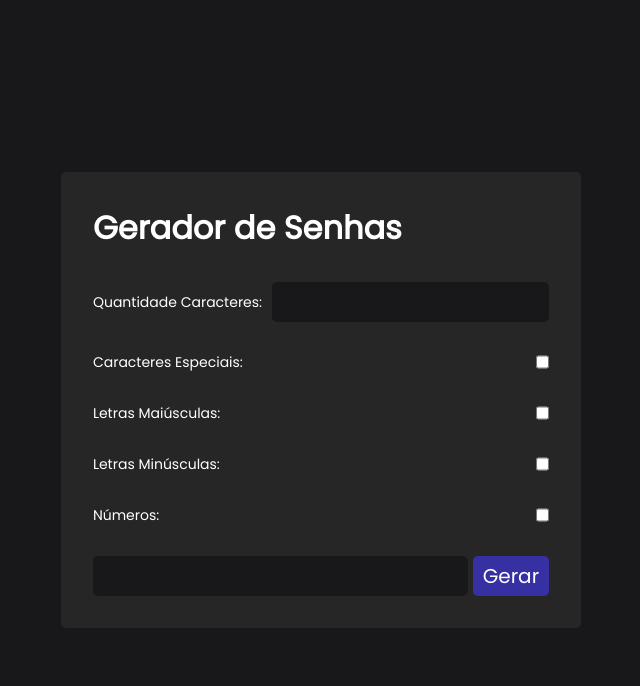
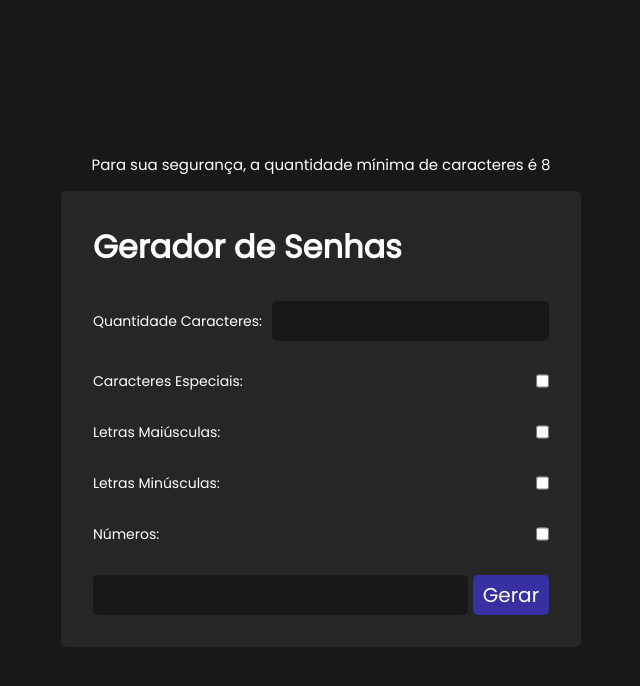
Before and after one commit to Danielmtdc16/password_generator_2, a plain HTML site: page index.html in a window 1280 px wide. Shown: the whole page, without its empty margins (319-959 px from the left). Drawn offline with Linux system fonts and the light colour scheme.

Commit message:
html modificado.

```diff
--- a/index.html
+++ b/index.html
@@ -8,6 +8,8 @@
     <title>Password Genarator</title>
 </head>
 <body>
+
+    <h3 class="warning">Para sua segurança, a quantidade mínima de caracteres é 8</h3>
 
     <div class="container">
 
--- a/script.js
+++ b/script.js
@@ -8,3 +8,13 @@ let result_field = document.getElementById("result_field");
 function randomValue(str) {
     return Math.floor(Math.random() * str.length);
 }
+
+function generate() {
+
+    if ((password_length.value != "" && password_length.value != 0) && (special_characters.checked || capital_letters.checked || lower_letters.checked || numbers.checked)) {
+
+
+
+    }
+
+}
--- a/style.css
+++ b/style.css
@@ -12,7 +12,14 @@ body {
     display: flex;
     align-items: center;
     justify-content: center;
+    flex-direction: column;
+    gap: 15px;
     height: 100vh;
+}
+
+.warning {
+    font-size: 15px;
+    font-weight: 500;
 }
 
 .container {
```
